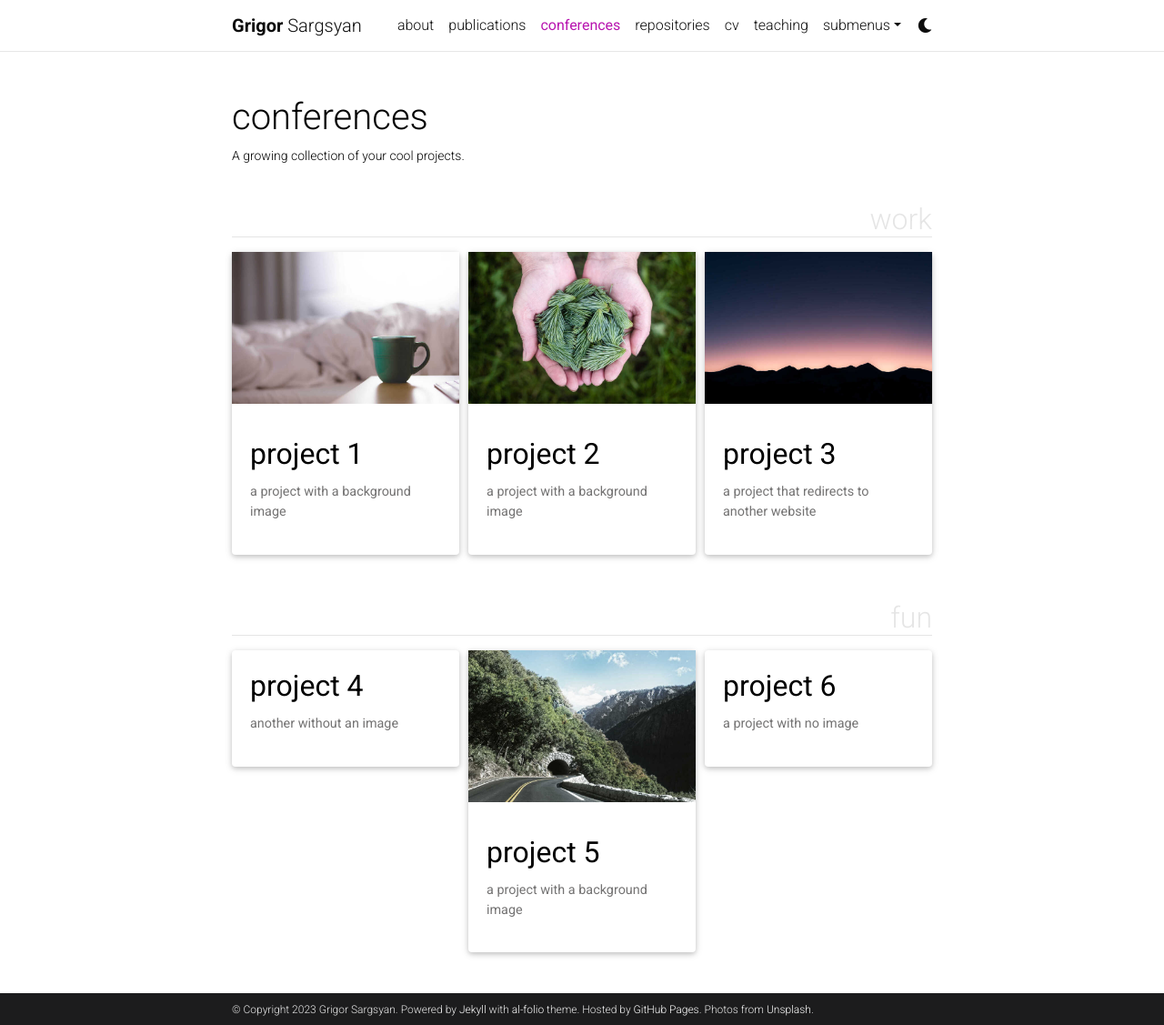
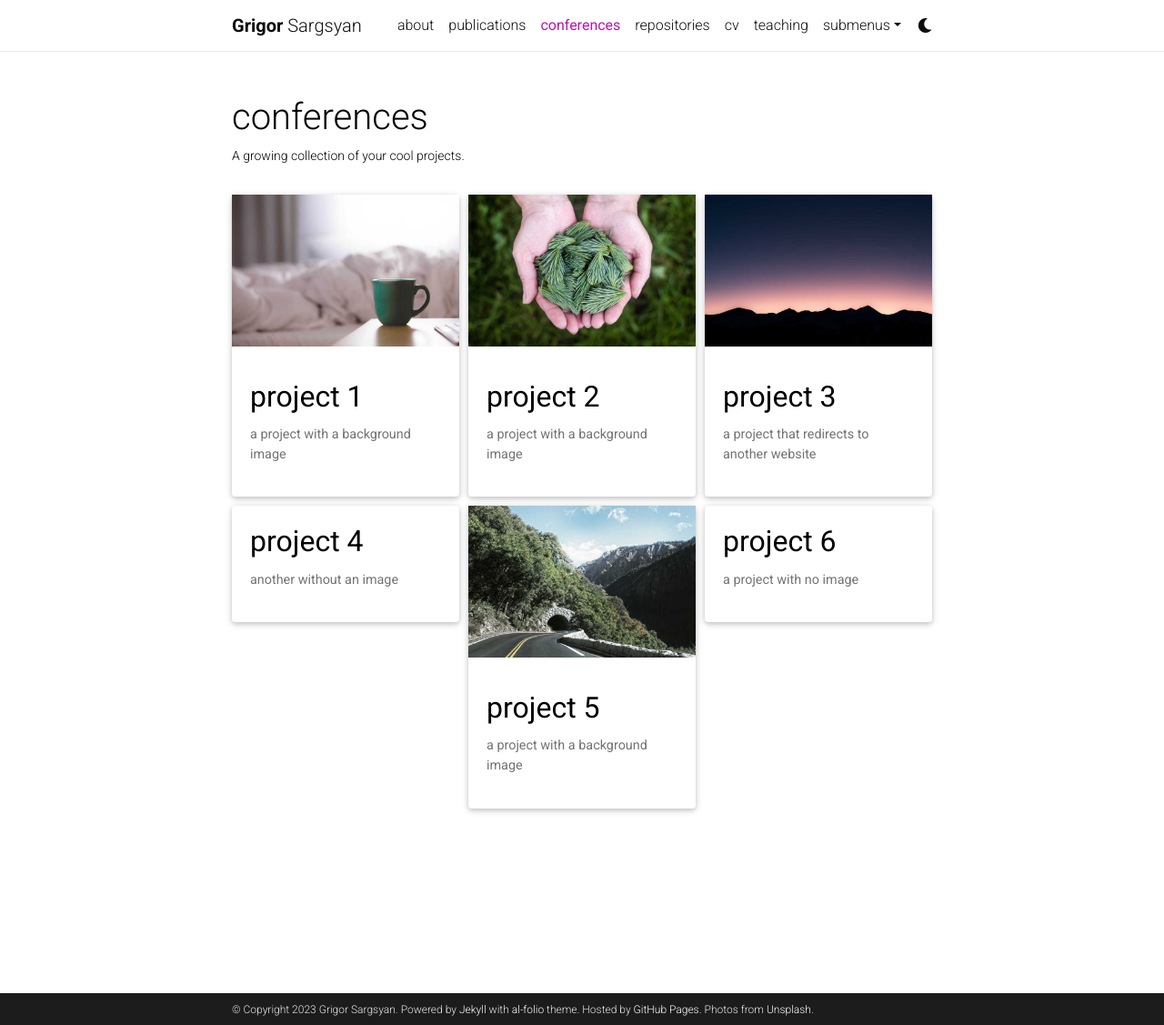
Before and after one commit to grigorsarg/grigorsarg.github.io, a Jekyll site: the page built from _pages/conferences.md, in a window 1280 px wide and 1127 px high. Shown: the whole window at 91% size. Built offline with Jekyll 4.4.1, drawn with Linux system fonts in a browser that asks for light colours; full-size pictures stand in for the smaller copies a plugin makes; comment, search, counter and statistics services are not loaded; a style sheet for code colours, icons or effects is not loaded.

Commit message:
Update conferences.md

```diff
--- a/_pages/conferences.md
+++ b/_pages/conferences.md
@@ -5,7 +5,7 @@ permalink: /conferences/
 description: A growing collection of your cool projects.
 nav: true
 nav_order: 2
-display_categories: [work, fun]
+
 horizontal: false
 ---
 
```
